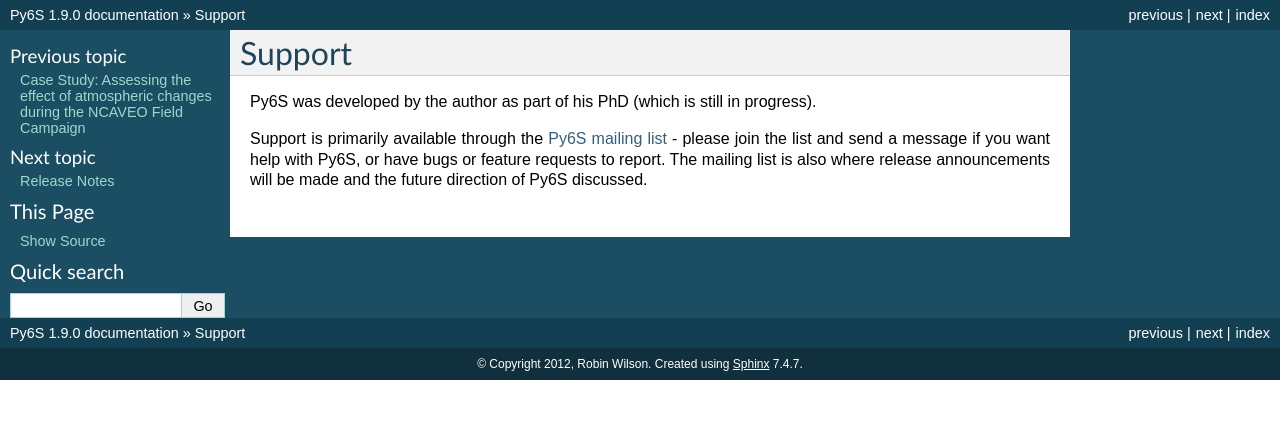
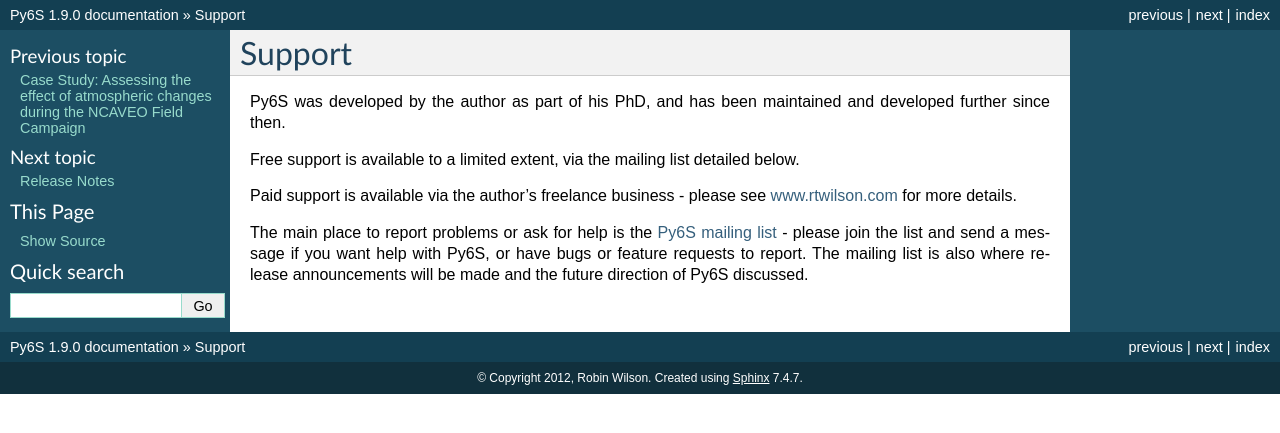
Before and after one commit to robintw/Py6S, a Sphinx documentation site: the page built from doc/source/support.rst, in a window 1280 px wide. Shown: the top 433 px of the page. Built offline with Sphinx 7.4.7, drawn with Linux system fonts in a browser that asks for light colours.

Commit message:
Add paid support option to docs

```diff
--- a/doc/source/support.rst
+++ b/doc/source/support.rst
@@ -1,6 +1,10 @@
 Support
 ================================
 
-Py6S was developed by the author as part of his PhD (which is still in progress).
+Py6S was developed by the author as part of his PhD, and has been maintained and developed further since then.
 
-Support is primarily available through the `Py6S mailing list <https://groups.google.com/forum/?fromgroups#!forum/py6s>`_ - please join the list and send a message if you want help with Py6S, or have bugs or feature requests to report. The mailing list is also where release announcements will be made and the future direction of Py6S discussed.
+Free support is available to a limited extent, via the mailing list detailed below.
+
+Paid support is available via the author's freelance business - please see `www.rtwilson.com <http://www.rtwilson.com>`_ for more details.
+
+The main place to report problems or ask for help is the `Py6S mailing list <https://groups.google.com/forum/?fromgroups#!forum/py6s>`_ - please join the list and send a message if you want help with Py6S, or have bugs or feature requests to report. The mailing list is also where release announcements will be made and the future direction of Py6S discussed.
```
